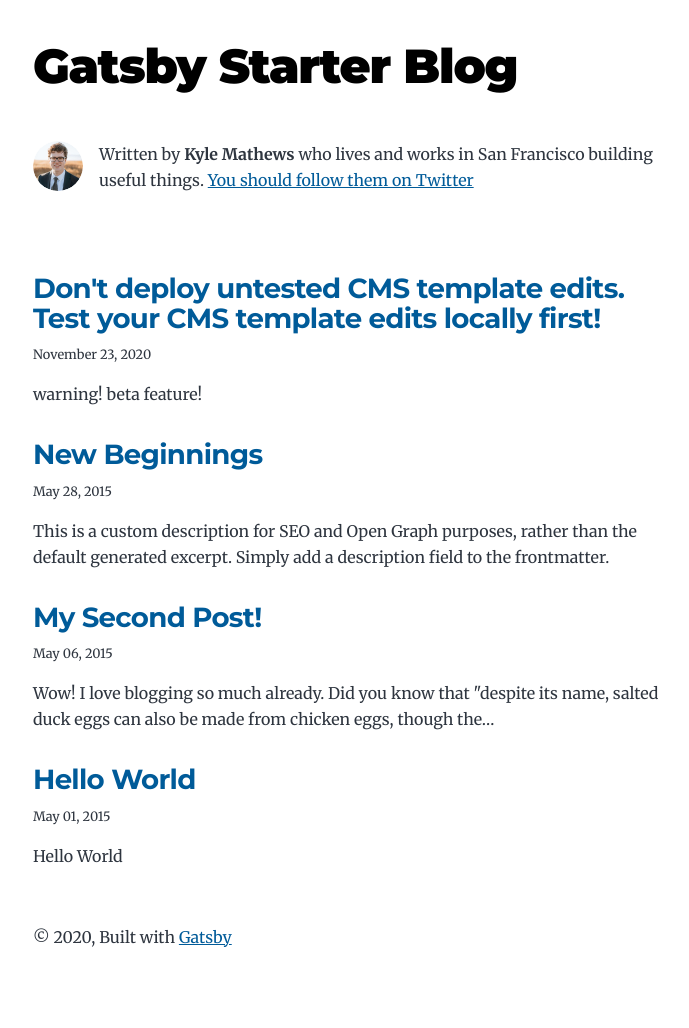
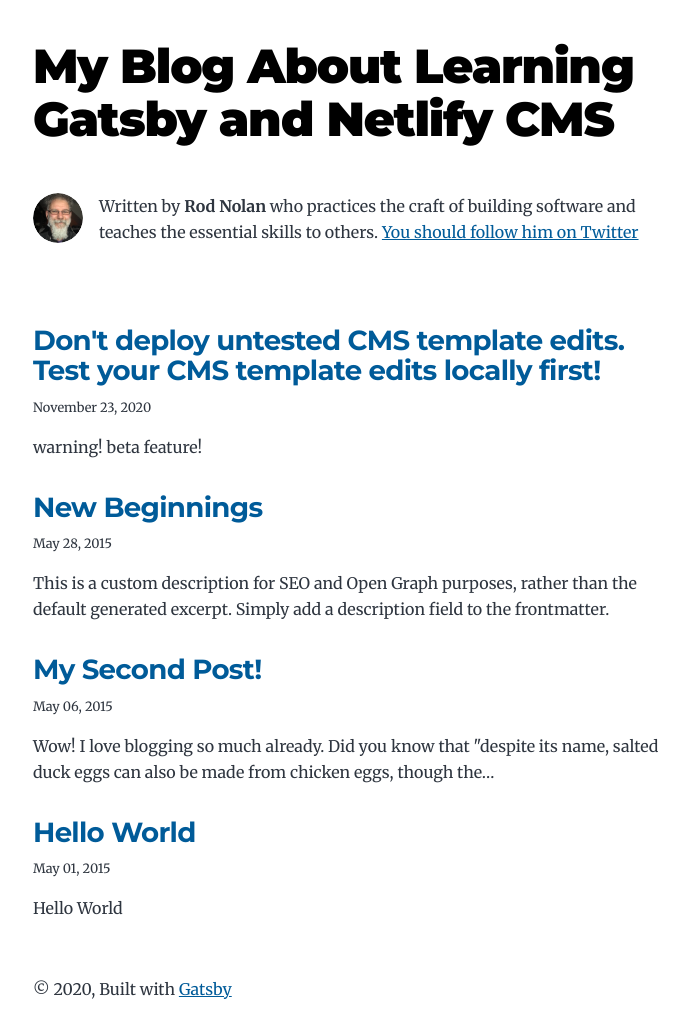
Before and after one commit to rodnolan/gatsby-blog-netlify-cms, a Gatsby site: page / in a window 1280 px wide. Shown: the whole page, without its empty margins (291-980 px from the left). Built offline with nearby package versions, Linux system fonts and the light colour scheme; Gatsby itself is replaced by a stand-in of ours.

Commit message:
replace Kyle's details with my own

```diff
--- a/gatsby-config.js
+++ b/gatsby-config.js
@@ -1,14 +1,14 @@
 module.exports = {
   siteMetadata: {
-    title: `Gatsby Starter Blog`,
+    title: `My Blog About Learning Gatsby and Netlify CMS`,
     author: {
-      name: `Kyle Mathews`,
-      summary: `who lives and works in San Francisco building useful things.`,
+      name: `Rod Nolan`,
+      summary: `who practices the craft of building software and teaches the essential skills to others.`,
     },
-    description: `A starter blog demonstrating what Gatsby can do.`,
+    description: `A blog documenting my journey while learning Gatsby and Netlify CMS.`,
     siteUrl: `https://gatsby-starter-blog-demo.netlify.app/`,
     social: {
-      twitter: `kylemathews`,
+      twitter: `rodnolan`,
     },
   },
   plugins: [
--- a/src/components/bio.js
+++ b/src/components/bio.js
@@ -12,7 +12,7 @@ import Image from "gatsby-image"
 const Bio = () => {
   const data = useStaticQuery(graphql`
     query BioQuery {
-      avatar: file(absolutePath: { regex: "/profile-pic.jpg/" }) {
+      avatar: file(absolutePath: { regex: "/profile-pic-rdn.jpg/" }) {
         childImageSharp {
           fixed(width: 50, height: 50, quality: 95) {
             ...GatsbyImageSharpFixed
@@ -56,7 +56,7 @@ const Bio = () => {
           Written by <strong>{author.name}</strong> {author?.summary || null}
           {` `}
           <a href={`https://twitter.com/${social?.twitter || ``}`}>
-            You should follow them on Twitter
+            You should follow him on Twitter
           </a>
         </p>
       )}
```
Also changed, not shown: package.json (+7 -7 lines), content/assets/profile-pic-rdn.jpg (added).
